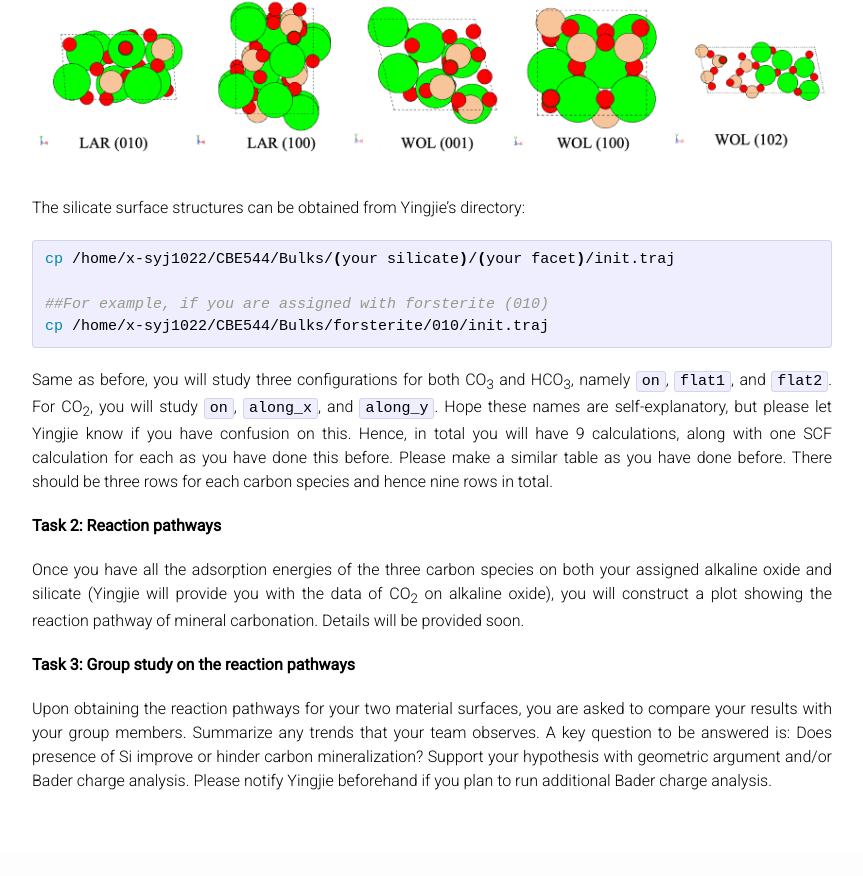
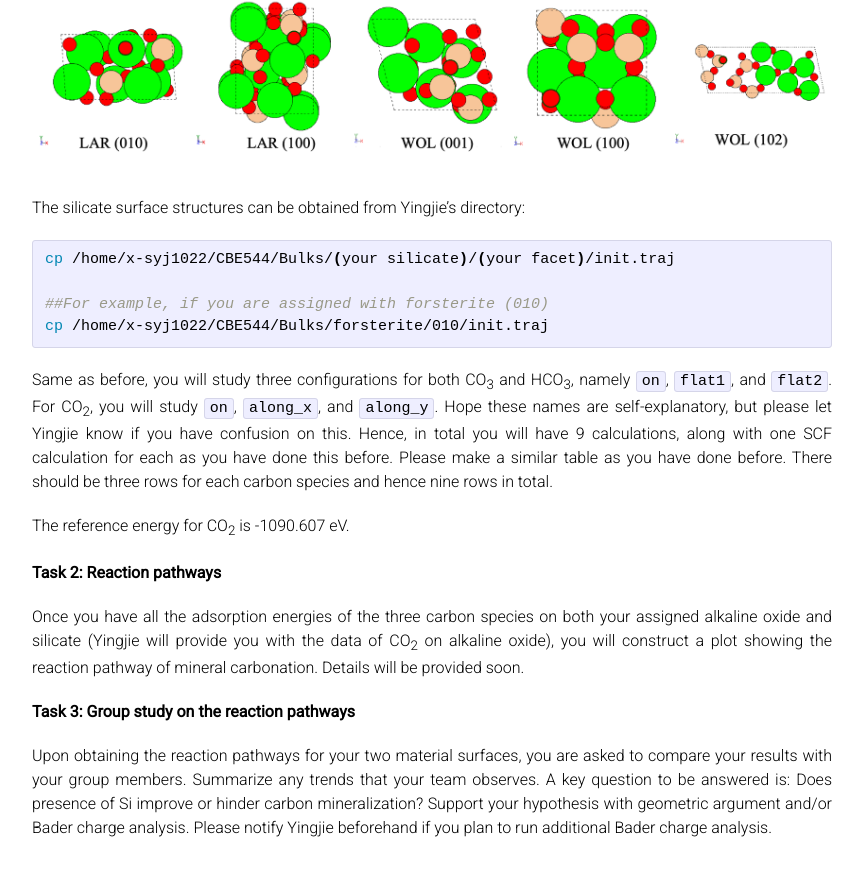
Before and after one commit to UPennCBE544/2023.github.io, a Jekyll site: the page built from ProjectDescription.md, in a window 1280 px wide and 900 px high, scrolled down 12721 px. Shown: the top 876 px of the window, without its empty margins (208-1071 px from the left). Built offline with Jekyll 4.4.1, drawn with Linux system fonts in a browser that asks for light colours; formulas are drawn with MathJax 3; our own code applies the rules of GitHub Pages for plain Markdown files; before the commit the page ends 13574 px from its top, so only the background shows below that.

Commit message:
Update ProjectDescription.md

```diff
--- a/ProjectDescription.md
+++ b/ProjectDescription.md
@@ -315,6 +315,8 @@ cp /home/x-syj1022/CBE544/Bulks/forsterite/010/init.traj
 
 Same as before, you will study three configurations for both CO<sub>3</sub> and HCO<sub>3</sub>, namely `on`, `flat1`, and `flat2`. For CO<sub>2</sub>, you will study `on`, `along_x`, and `along_y`. Hope these names are self-explanatory, but please let Yingjie know if you have confusion on this. Hence, in total you will have 9 calculations, along with one SCF calculation for each as you have done this before. Please make a similar table as you have done before. There should be three rows for each carbon species and hence nine rows in total.
 
+The reference energy for CO<sub>2</sub> is -1090.607 eV.
+
 **Task 2: Reaction pathways**
 
 Once you have all the adsorption energies of the three carbon species on both your assigned alkaline oxide and silicate (Yingjie will provide you with the data of CO<sub>2</sub> on alkaline oxide), you will construct a plot showing the reaction pathway of mineral carbonation. Details will be provided soon.
```
